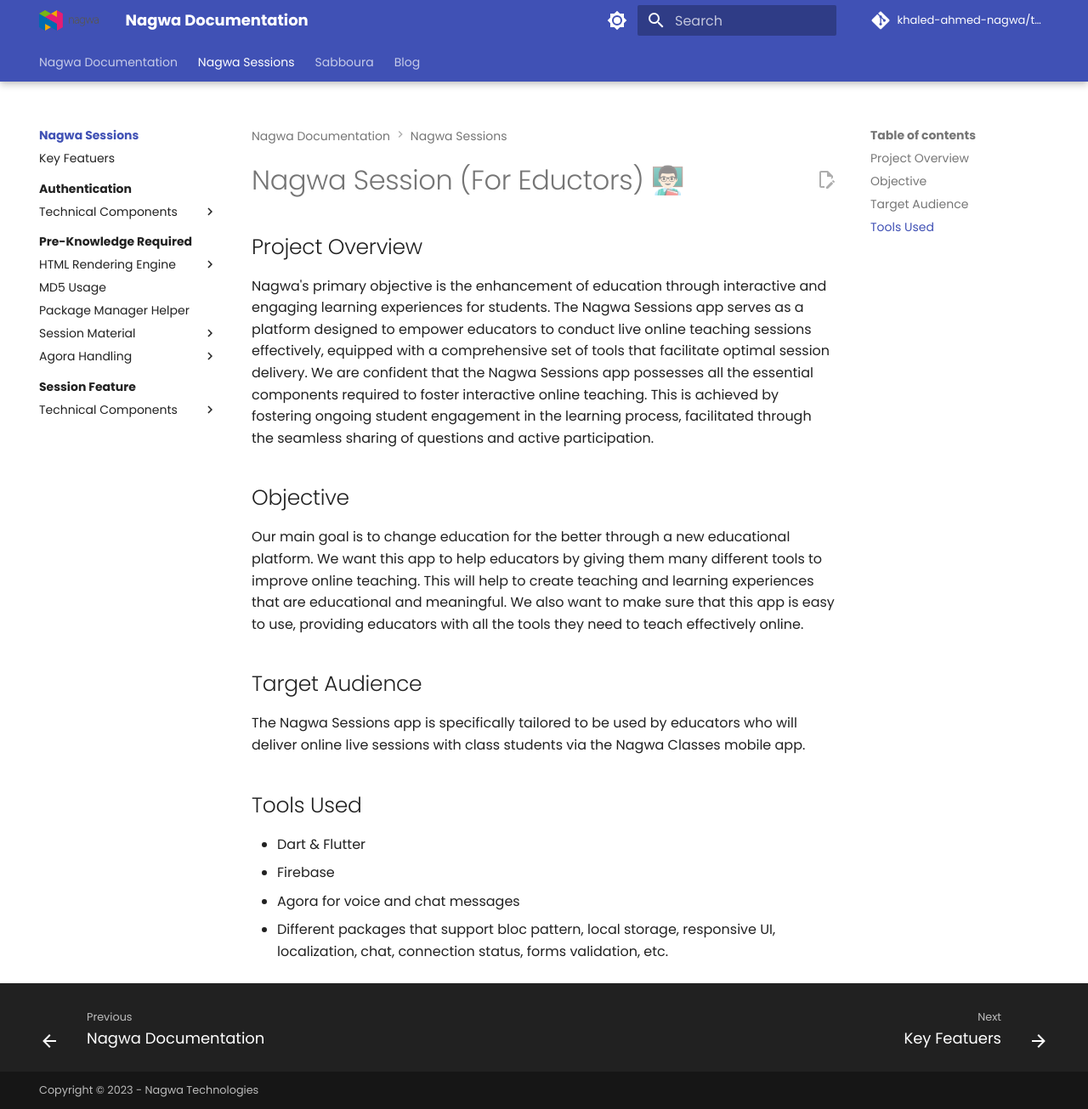
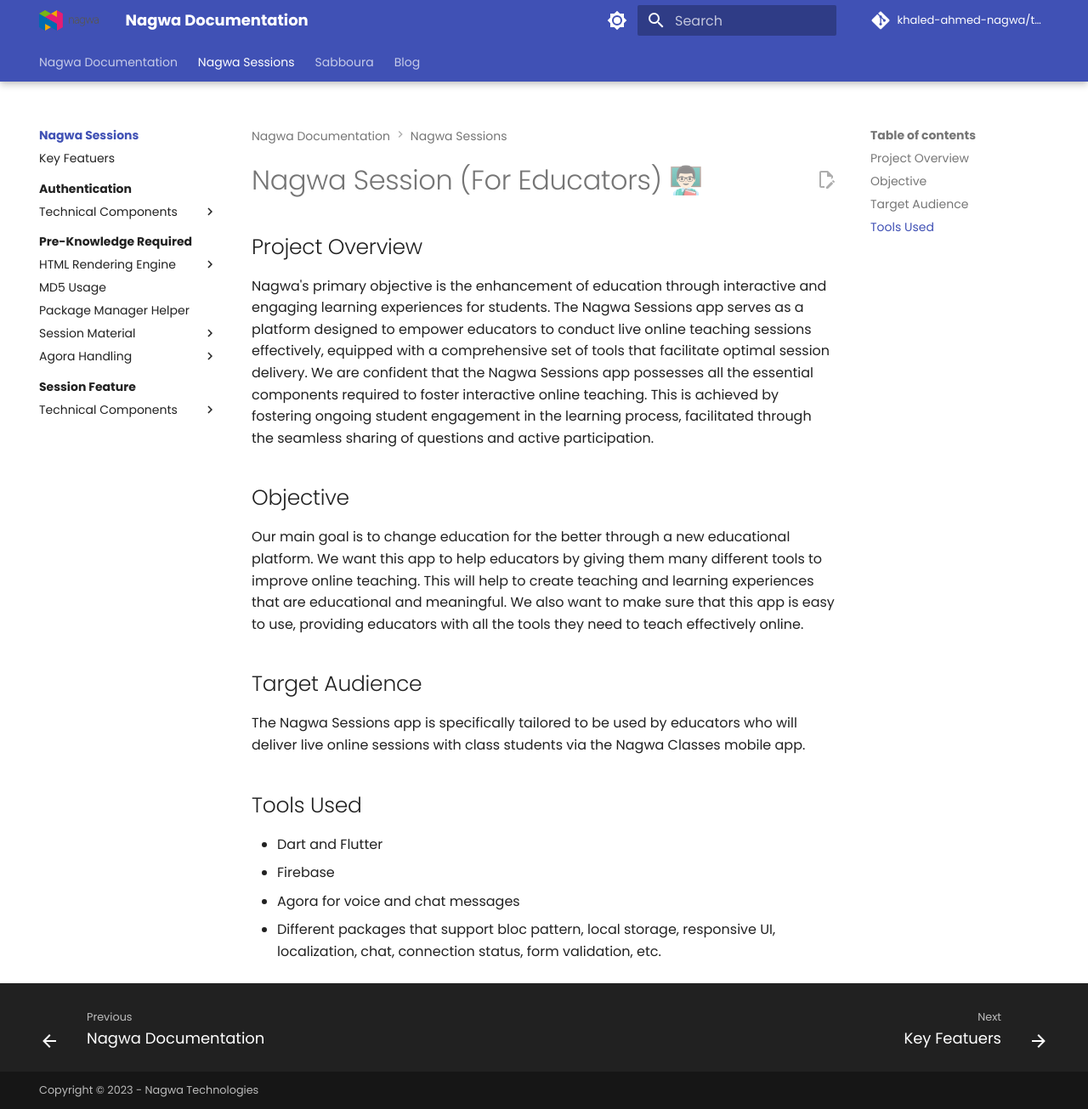
Before and after one commit to khaled-ahmed-nagwa/testingmkdoc, an MkDocs documentation site: the page built from docs/nagwa_sessions/index.md, in a window 1280 px wide and 1305 px high. Shown: the whole window at 85% size. Built offline with MkDocs 1.6.1 and Material for MkDocs 9.7.7, drawn with Linux system fonts in a browser that asks for light colours; comment, search, counter and statistics services are not loaded.

Commit message:
Update index.md

```diff
--- a/docs/nagwa_sessions/index.md
+++ b/docs/nagwa_sessions/index.md
@@ -1,4 +1,4 @@
-# Nagwa Session (For Eductors) 👨🏻‍🏫
+# Nagwa Session (For Educators) 👨🏻‍🏫
 
 ## Project Overview
 
@@ -10,11 +10,11 @@
 
 ## Target Audience
 
-The Nagwa Sessions app is specifically tailored to be used by educators who will deliver online live sessions with class students via the Nagwa Classes mobile app.
+The Nagwa Sessions app is specifically tailored to be used by educators who will deliver live online sessions with class students via the Nagwa Classes mobile app.
 
 ## Tools Used
 
-* Dart & Flutter
+* Dart and Flutter
 * Firebase
 * Agora for voice and chat messages
-* Different packages that support bloc pattern, local storage, responsive UI, localization, chat, connection status, forms validation, etc.
+* Different packages that support bloc pattern, local storage, responsive UI, localization, chat, connection status, form validation, etc.
```
